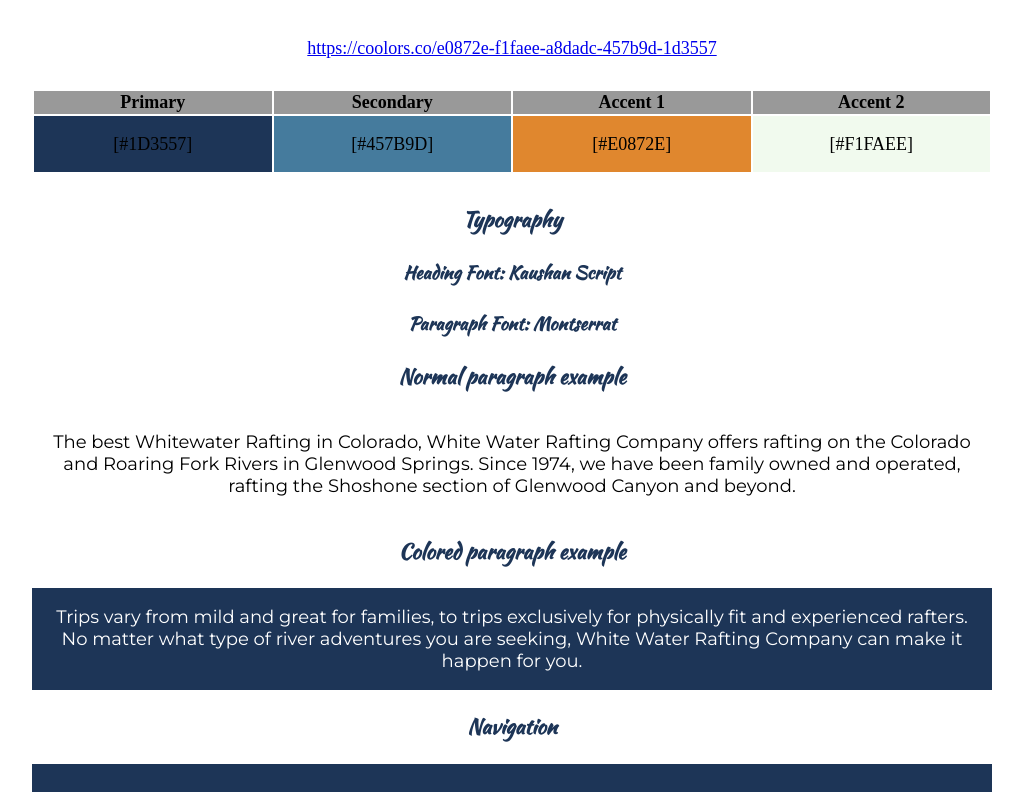
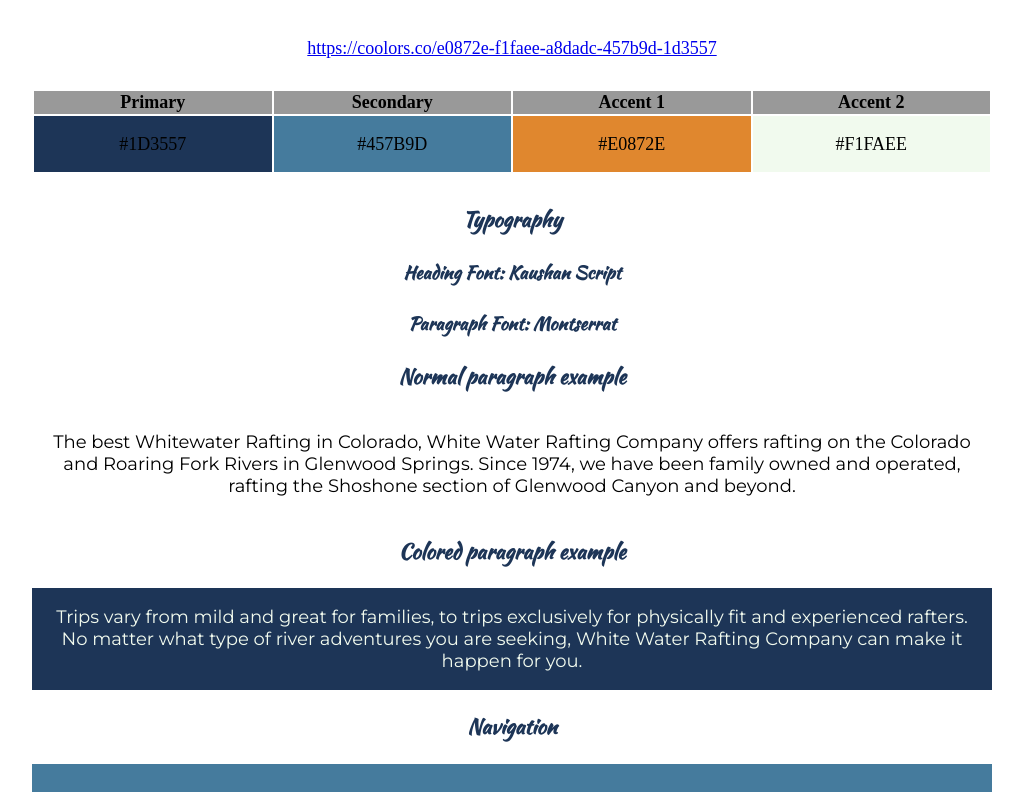
Before and after one commit to gtompong/wdd130, a plain HTML site: page wwr/site-plan-rafting.html in a window 1280 px wide. Shown: the part 1548-2340 px from the top of the page, without its empty margins (128-1151 px from the left). Drawn offline with Linux system fonts and the light colour scheme.

Commit message:
change color

```diff
--- a/wwr/site-plan-rafting.html
+++ b/wwr/site-plan-rafting.html
@@ -12,7 +12,7 @@
   <header>
     <h1>KayaKo Site Plan</h1>
     <h2>Glenn Tompong</h2>
-    <h2>WDD 130-[section]</h2>
+    <h2>WDD 130-Section 12</h2>
     <!-- In the header above, add the name of your site, your name and class number. For example if you are in section 3 you would put WDD 130-03 -->
   </header>
   <main>
@@ -54,10 +54,10 @@
       </tr>
       <!-- Replace the numbers in the boxes below with your hex color codes. Then switch to the site-plan.css file and change your colors there as well. -->
       <tr>
-        <td class="primary">[#1D3557]</td>
-        <td class="secondary">[#457B9D]</td>
-        <td class="accent1">[#E0872E]</td>
-        <td class="accent2">[#F1FAEE]</td>
+        <td class="primary">#1D3557</td>
+        <td class="secondary">#457B9D</td>
+        <td class="accent1">#E0872E</td>
+        <td class="accent2">#F1FAEE</td>
       </tr>
     </table>
 
--- a/wwr/styles/site-plan-rafting.css
+++ b/wwr/styles/site-plan-rafting.css
@@ -17,13 +17,13 @@ Fonts are separated by a & */
 
   /* these colors below should be chosen from among your palette colors above */
   --headline-color-on-white: #1D3557;  /* headlines on a white background */
-  --headline-color-on-color: white; /* headlines on a colored background */
+  --headline-color-on-color: #F1FAEE; /* headlines on a colored background */
   --paragraph-color-on-white: #1D3557; /* paragraph text on a white background */
-  --paragraph-color-on-color: white; /* paragraph text on a colored background */
+  --paragraph-color-on-color: #F1FAEE; /* paragraph text on a colored background */
   --paragraph-background-color: #1D3557;
   --nav-link-color: #F1FAEE;
-  --nav-background-color: #1D3557;
-  --nav-hover-link-color: white;
+  --nav-background-color: #457B9D;
+  --nav-hover-link-color: #F1FAEE;
   --nav-hover-background-color: #E0872E;
 }
 
```
